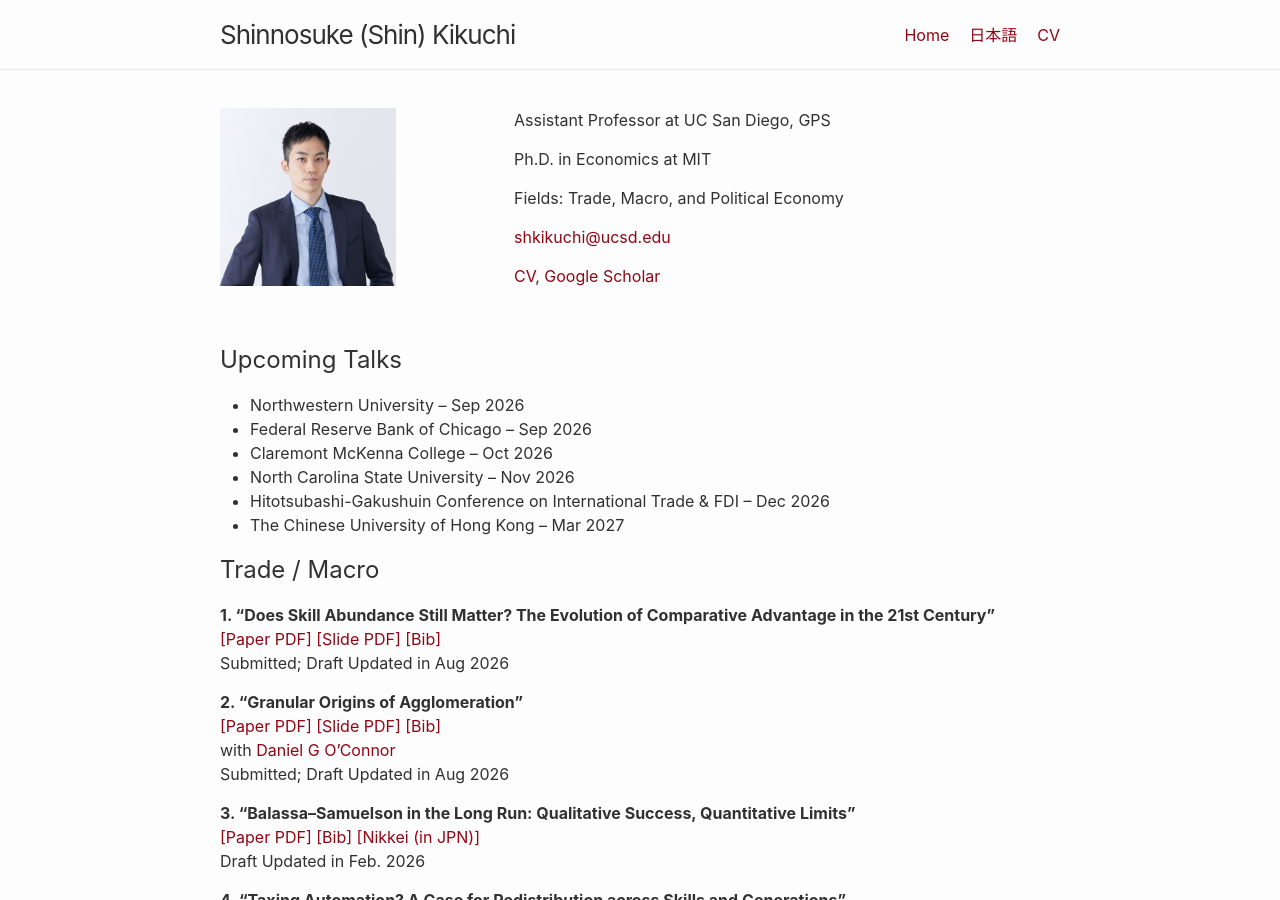
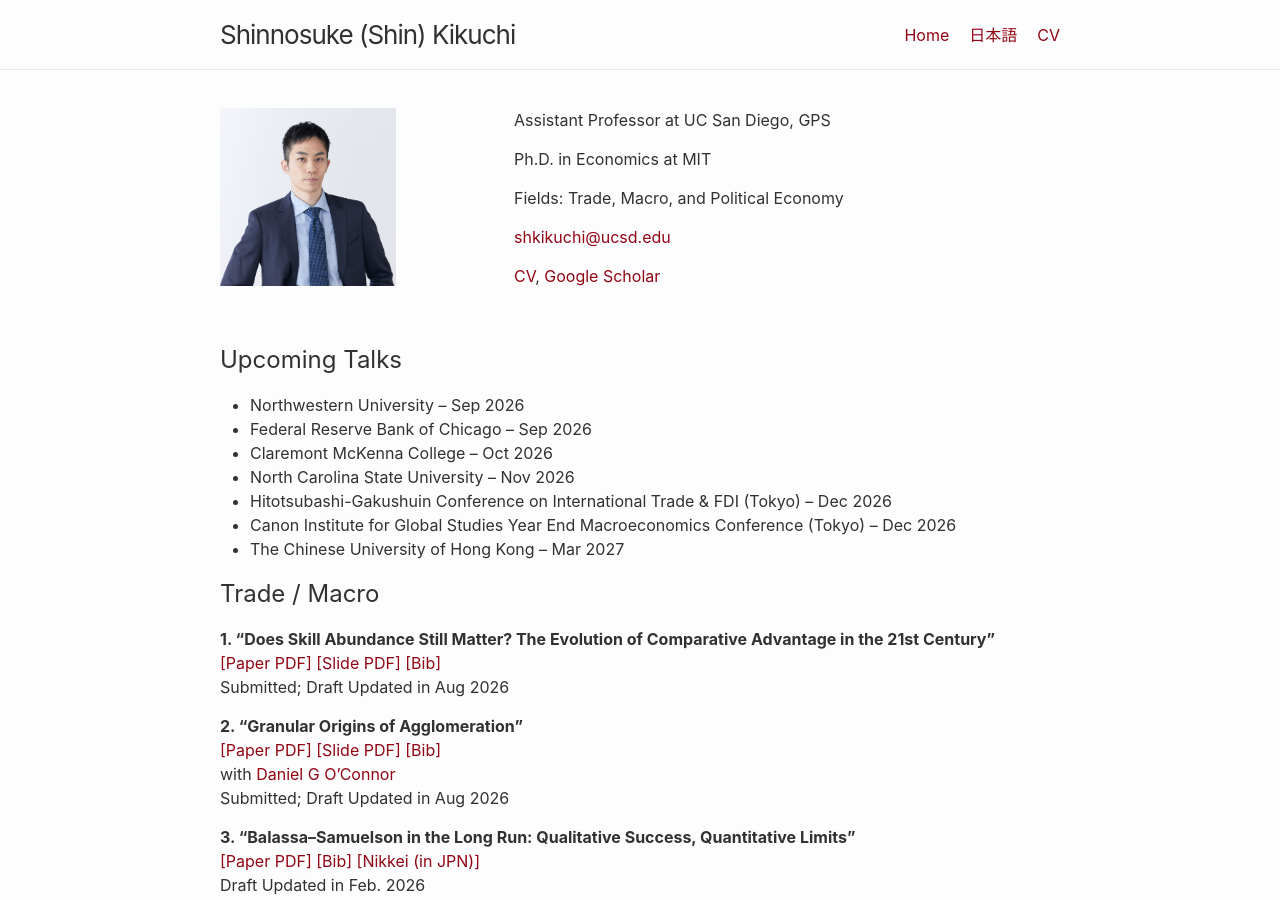
Before and after one commit to shinnkikuchi/shinnkikuchi.github.io, a Jekyll site: the page built from index.md, in a window 1280 px wide and 900 px high. Built offline with Jekyll 4.4.1, drawn with Linux system fonts in a browser that asks for light colours.

Commit message:
Update index.md

```diff
--- a/index.md
+++ b/index.md
@@ -13,7 +13,8 @@ title: Home
 - Federal Reserve Bank of Chicago – Sep 2026
 - Claremont McKenna College – Oct 2026
 - North Carolina State University – Nov 2026
-- Hitotsubashi-Gakushuin Conference on International Trade & FDI – Dec 2026
+- Hitotsubashi-Gakushuin Conference on International Trade & FDI (Tokyo) – Dec 2026
+- Canon Institute for Global Studies  Year End Macroeconomics Conference (Tokyo) – Dec 2026
 - The Chinese University of Hong Kong – Mar 2027
 
 ## Trade / Macro
```
